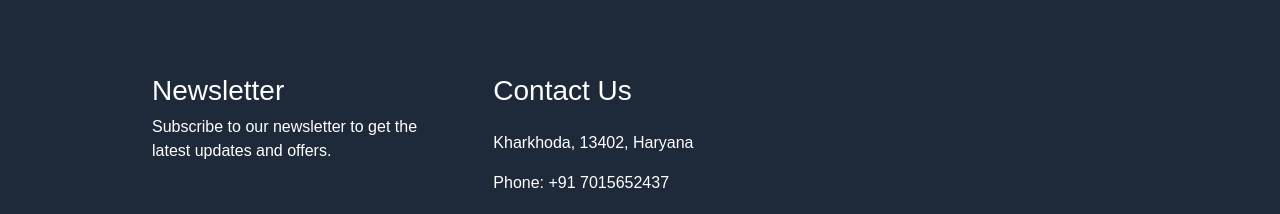
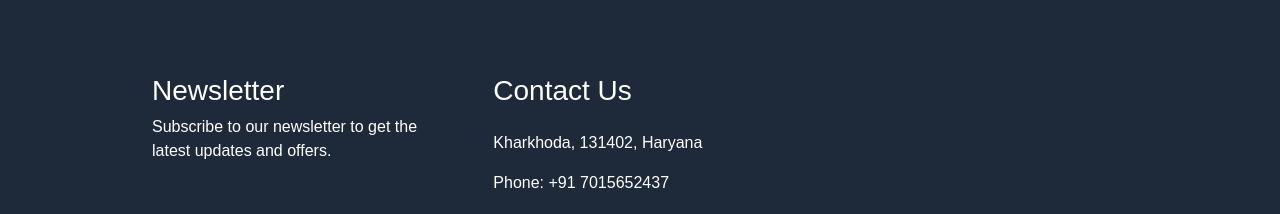
Before and after one commit to PriyanshuDahiya1/Biker-Heaven, a React (Vite) app in the folder client/: page / in a window 1280 px wide. Shown: the part 2360-2574 px from the top of the page. Built offline with nearby package versions, Linux system fonts and the light colour scheme.

Commit message:
Initial Commit

```diff
--- a/client/src/pages/HomePage.jsx
+++ b/client/src/pages/HomePage.jsx
@@ -166,7 +166,7 @@ const HomePage = () => {
                   Contact Us
                 </h3>
                 <p className="mt-4">
-                  Kharkhoda, 13402, Haryana      </p>
+                  Kharkhoda, 131402, Haryana      </p>
                 <p className="mt-2">
                   Phone: +91 7015652437
                 </p>
```
